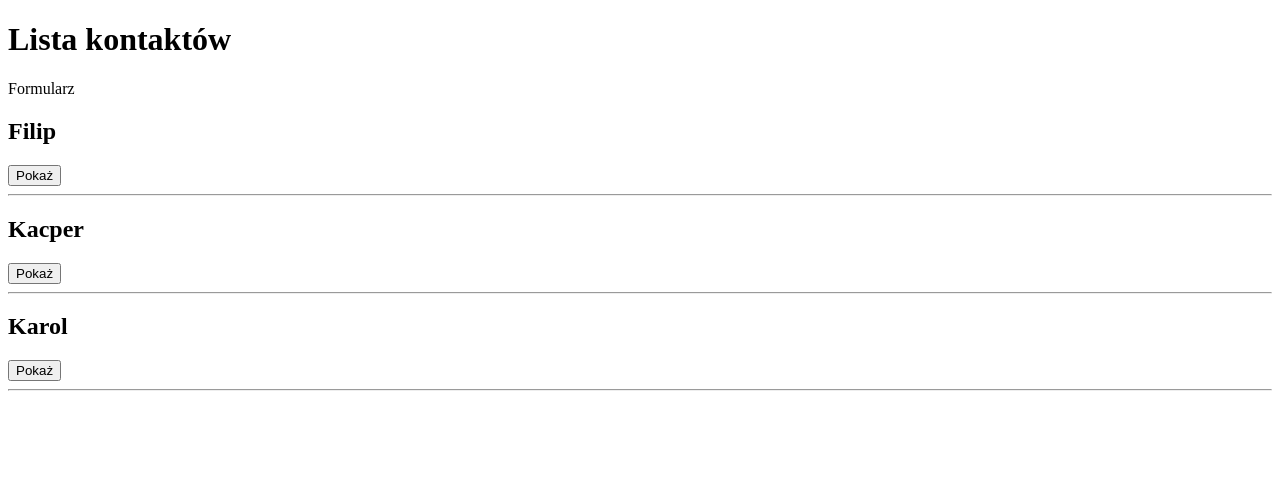
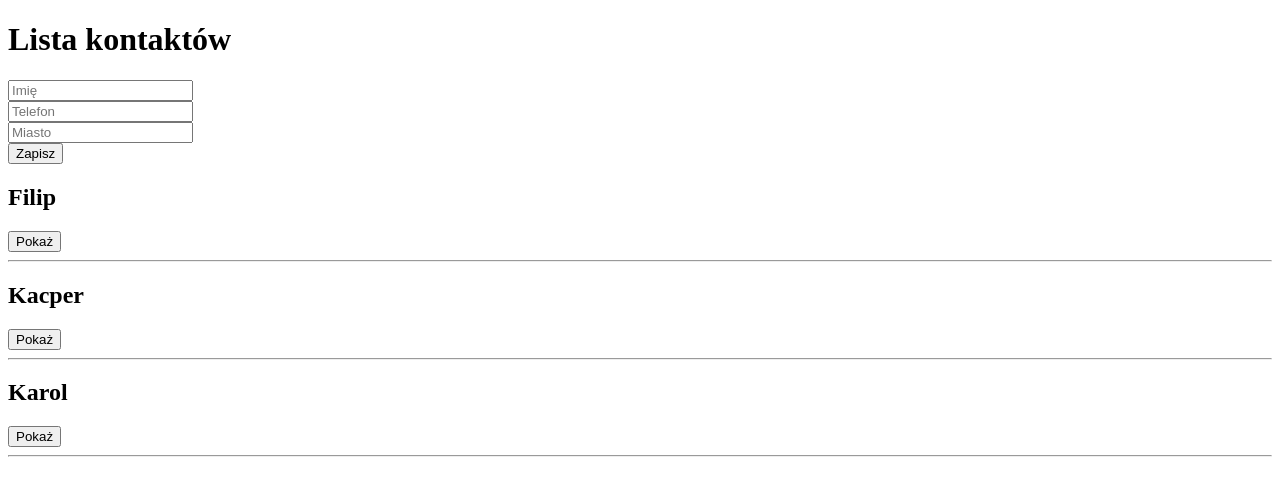
Before and after one commit to konradbujas/contact-list, a React (Vite) app in the folder contact list/: page / in a window 1280 px wide. Both pictures are taken after a click on the button "Dodaj". Shown: the top 496 px of the page. Built offline with nearby package versions, Linux system fonts and the light colour scheme.

Commit message:
form input, add button

```diff
--- a/contact list/src/components/Form.jsx
+++ b/contact list/src/components/Form.jsx
@@ -1,3 +1,38 @@
+import { useState } from "react";
+
 export const Form = () => {
-  return <form>Formularz</form>;
+  const [name, setName] = useState("");
+
+  return (
+    <form
+      onSubmit={(e) => {
+        e.preventDefault();
+        console.log("Formularz wysłany");
+      }}
+    >
+      <div>
+        <input
+          defaultValue={name}
+          type="text"
+          name="name"
+          placeholder="Imię"
+        />
+      </div>
+      <div>
+        <input
+          type="tel"
+          name="tel"
+          placeholder="Telefon"
+        />
+      </div>
+      <div>
+        <input
+          type="text"
+          name="city"
+          placeholder="Miasto"
+        />
+      </div>
+      <button>Zapisz</button>
+    </form>
+  );
 };
```
